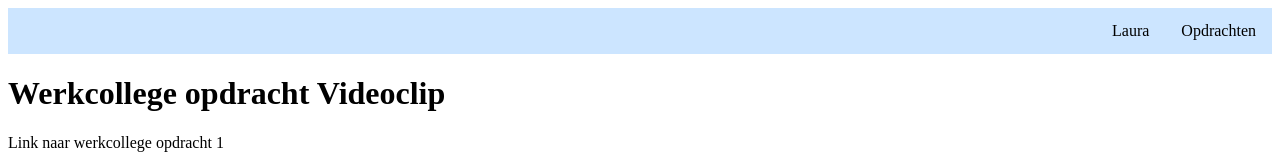
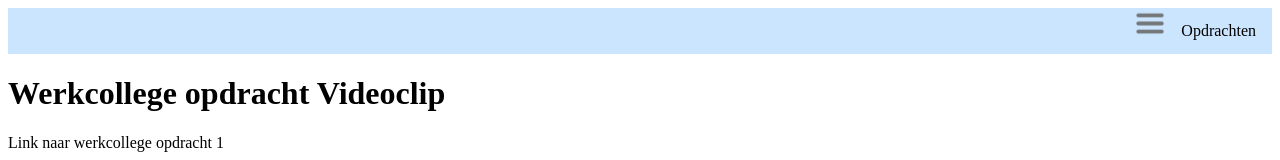
Before and after one commit to LauraGeerars/portfolio_site, a plain HTML site: page opdrachtpagina.html in a window 1280 px wide. Shown: the top 160 px of the page. Drawn offline with Linux system fonts and the light colour scheme.

Commit message:
opdrachtpagina header aanpassing

```diff
--- a/opdrachtpagina.html
+++ b/opdrachtpagina.html
@@ -45,7 +45,7 @@ a:hover {
 <header>
   <ul>
     <ul style="float:right;list-style-type:none;">
-    <li><a href="#URL">Laura</a></li>
+    <li><img src="menu_icon.png" alt="Smiley face" width="30" height="30"></li>
     <li><a href="opdrachtpagina.html">Opdrachten</a></li>
     </ul>
   </ul>
```
